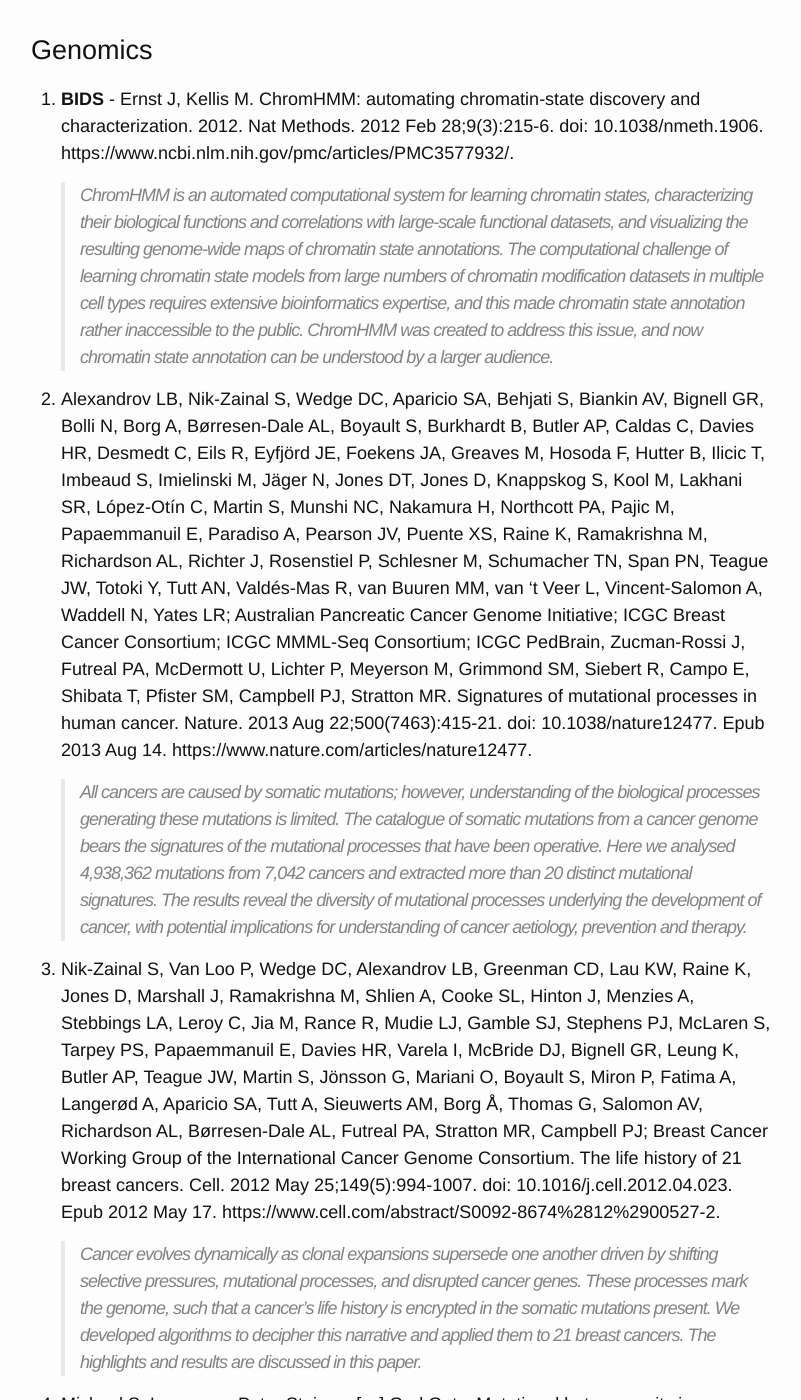
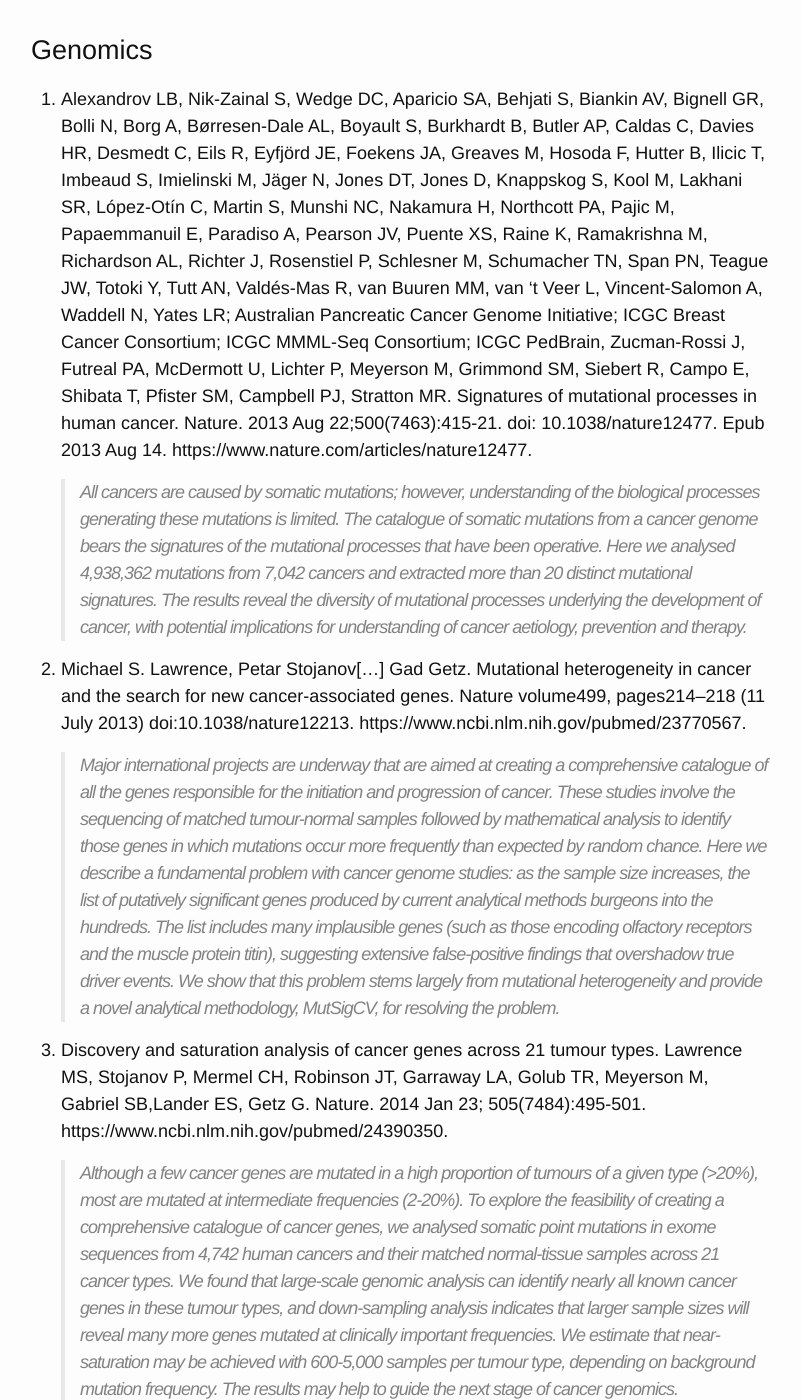
Before and after one commit to dcmb-courses/bioinf602-603, a Jekyll site: the page built from Genomics.md, in a window 1280 px wide and 1400 px high. Shown: the whole window, without its empty margins (239-1040 px from the left). Built offline with Jekyll 4.4.1, drawn with Linux system fonts in a browser that asks for light colours; some of the changed text lies outside the part shown.

Commit message:
Update Genomics.md - removed papers 2012 and older

```diff
--- a/Genomics.md
+++ b/Genomics.md
@@ -6,17 +6,9 @@ permalink: /Genomics/
 
 # Genomics
 
-1. **BIDS** - Ernst J, Kellis M. ChromHMM: automating chromatin-state discovery and characterization. 2012. Nat Methods. 2012 Feb 28;9(3):215-6. doi: 10.1038/nmeth.1906. https://www.ncbi.nlm.nih.gov/pmc/articles/PMC3577932/.
-
-   >ChromHMM is an automated computational system for learning chromatin states, characterizing their biological functions and correlations with large-scale functional datasets, and visualizing the resulting genome-wide maps of chromatin state annotations. The computational challenge of learning chromatin state models from large numbers of chromatin modification datasets in multiple cell types requires extensive bioinformatics expertise, and this made chromatin state annotation rather inaccessible to the public. ChromHMM was created to address this issue, and now chromatin state annotation can be understood by a larger audience.
-
 1. Alexandrov LB, Nik-Zainal S, Wedge DC, Aparicio SA, Behjati S, Biankin AV, Bignell GR, Bolli N, Borg A, Børresen-Dale AL, Boyault S, Burkhardt B, Butler AP, Caldas C, Davies HR, Desmedt C, Eils R, Eyfjörd JE, Foekens JA, Greaves M, Hosoda F, Hutter B, Ilicic T, Imbeaud S, Imielinski M, Jäger N, Jones DT, Jones D, Knappskog S, Kool M, Lakhani SR, López-Otín C, Martin S, Munshi NC, Nakamura H, Northcott PA, Pajic M, Papaemmanuil E, Paradiso A, Pearson JV, Puente XS, Raine K, Ramakrishna M, Richardson AL, Richter J, Rosenstiel P, Schlesner M, Schumacher TN, Span PN, Teague JW, Totoki Y, Tutt AN, Valdés-Mas R, van Buuren MM, van 't Veer L, Vincent-Salomon A, Waddell N, Yates LR; Australian Pancreatic Cancer Genome Initiative; ICGC Breast Cancer Consortium; ICGC MMML-Seq Consortium; ICGC PedBrain, Zucman-Rossi J, Futreal PA, McDermott U, Lichter P, Meyerson M, Grimmond SM, Siebert R, Campo E, Shibata T, Pfister SM, Campbell PJ, Stratton MR.  Signatures of mutational processes in human cancer. Nature. 2013 Aug 22;500(7463):415-21. doi: 10.1038/nature12477. Epub 2013 Aug 14. https://www.nature.com/articles/nature12477.
 
    >All cancers are caused by somatic mutations; however, understanding of the biological processes generating these mutations is limited. The catalogue of somatic mutations from a cancer genome bears the signatures of the mutational processes that have been operative. Here we analysed 4,938,362 mutations from 7,042 cancers and extracted more than 20 distinct mutational signatures. The results reveal the diversity of mutational processes underlying the development of cancer, with potential implications for understanding of cancer aetiology, prevention and therapy.
-
-1. Nik-Zainal S, Van Loo P, Wedge DC, Alexandrov LB, Greenman CD, Lau KW, Raine K, Jones D, Marshall J, Ramakrishna M, Shlien A, Cooke SL, Hinton J, Menzies A, Stebbings LA, Leroy C, Jia M, Rance R, Mudie LJ, Gamble SJ, Stephens PJ, McLaren S, Tarpey PS, Papaemmanuil E, Davies HR, Varela I, McBride DJ, Bignell GR, Leung K, Butler AP, Teague JW, Martin S, Jönsson G, Mariani O, Boyault S, Miron P, Fatima A, Langerød A, Aparicio SA, Tutt A, Sieuwerts AM, Borg Å, Thomas G, Salomon AV, Richardson AL, Børresen-Dale AL, Futreal PA, Stratton MR, Campbell PJ; Breast Cancer Working Group of the International Cancer Genome Consortium. The life history of 21 breast cancers. Cell. 2012 May 25;149(5):994-1007. doi: 10.1016/j.cell.2012.04.023. Epub 2012 May 17. https://www.cell.com/abstract/S0092-8674%2812%2900527-2.
-
-   >Cancer evolves dynamically as clonal expansions supersede one another driven by shifting selective pressures, mutational processes, and disrupted cancer genes. These processes mark the genome, such that a cancer's life history is encrypted in the somatic mutations present. We developed algorithms to decipher this narrative and applied them to 21 breast cancers. The highlights and results are discussed in this paper.
 
 1. Michael S. Lawrence, Petar Stojanov[…] Gad Getz.  Mutational heterogeneity in cancer and the search for new cancer-associated genes. Nature volume499, pages214–218 (11 July 2013) doi:10.1038/nature12213. https://www.ncbi.nlm.nih.gov/pubmed/23770567.
 
@@ -69,10 +61,6 @@ permalink: /Genomics/
 1. **BIDS** - N. Beerenwinkel, R. F. Schwarz, M. Gerstung, F. Markowetz, Cancer evolution: mathematical models and computational inference. Syst. Biol. 64, e1–25 (2015). https://www.ncbi.nlm.nih.gov/pubmed/25293804
 
    >Cancer is a somatic evolutionary process characterized by the accumulation of mutations, which contribute to tumor growth, clinical progression, immune escape, and drug resistance development. Evolutionary theory can be used to analyze the dynamics of tumor cell populations and to make inference about the evolutionary history of a tumor from molecular data. We review recent approaches to modeling the evolution of cancer, including population dynamics models of tumor initiation and progression, phylogenetic methods to model the evolutionary relationship between tumor subclones, and probabilistic graphical models to describe dependencies among mutations. Evolutionary modeling helps to understand how tumors arise and will also play an increasingly important prognostic role in predicting disease progression and the outcome of medical interventions, such as targeted therapy.
-
-1. **BIDS** - M. M. Hoffman et al., Unsupervised pattern discovery in human chromatin structure through genomic segmentation. Nat. Methods. 9, 473–476 (2012). https://www.ncbi.nlm.nih.gov/pmc/articles/PMC3340533/
-
-   >We applied a dynamic Bayesian network method that identifies joint patterns from multiple functional genomics experiments to ChIP-seq histone modification and transcription factor data, and DNaseI-seq and FAIRE-seq open chromatin readouts from the human cell line K562. In an unsupervised fashion, we identified patterns associated with transcription start sites, gene ends, enhancers, CTCF elements, and repressed regions. Software and genome browser tracks are at http://noble.gs.washington.edu/proj/segway/.
 
 1. Chong Z, Ruan J, Gao M, Zhou W, Chen T, Fan X, Ding L, Lee AY, Boutros P, Chen J, Chen K. 2017.  novoBreak: local assembly for breakpoint detection in cancer genomes. Nature Methods volume14, pages65–67 (2017) doi:10.1038/nmeth.4084. https://www.nature.com/articles/nmeth.4084.
 
```
